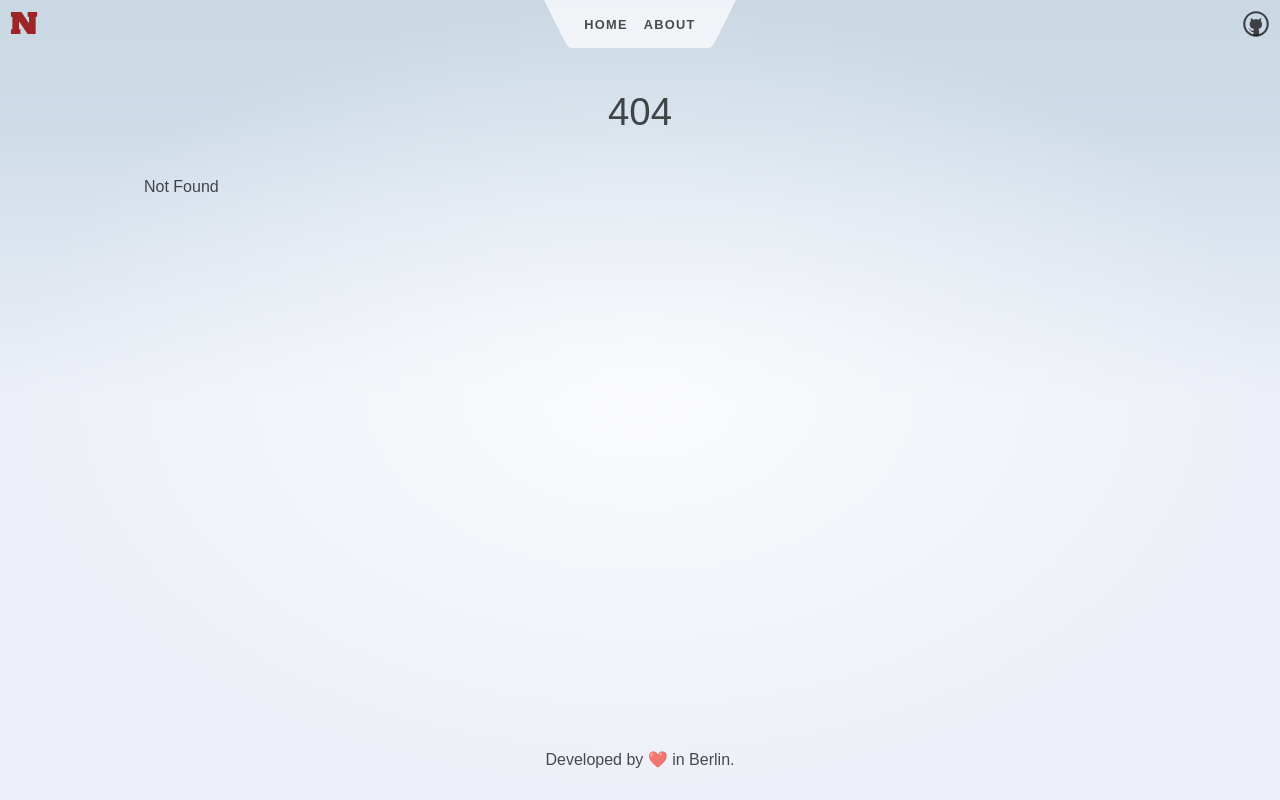
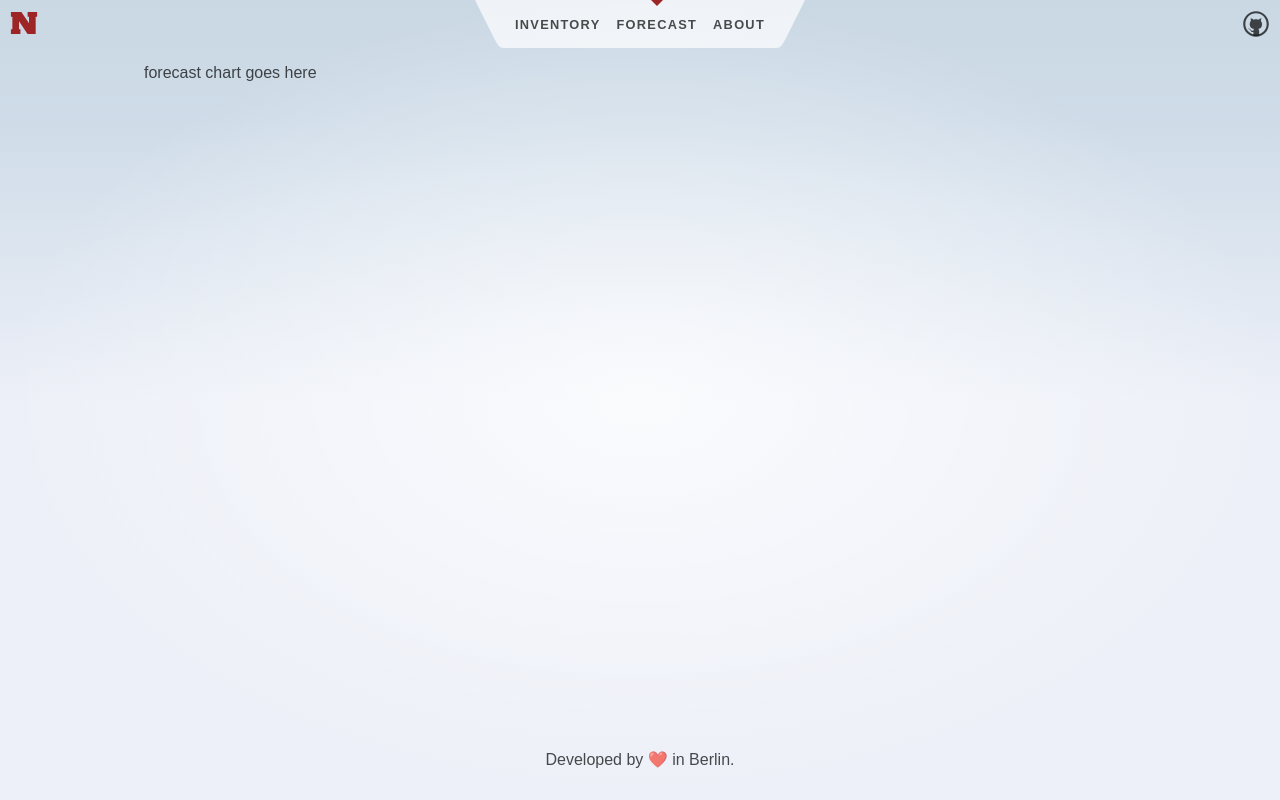
Before and after one commit to jarjan/naubay-frontend, a SvelteKit app: page /forecast in a window 1280 px wide. Before the commit this address had no page. Built offline with nearby package versions, Linux system fonts and the light colour scheme.

Commit message:
add dummy forecast page

```diff
--- a/src/routes/Header.svelte
+++ b/src/routes/Header.svelte
@@ -17,7 +17,10 @@
 		</svg>
 		<ul>
 			<li aria-current={$page.url.pathname === '/' ? 'page' : undefined}>
-				<a href="/">Home</a>
+				<a href="/">Inventory</a>
+			</li>
+			<li aria-current={$page.url.pathname === '/forecast' ? 'page' : undefined}>
+				<a href="/forecast">Forecast</a>
 			</li>
 			<li aria-current={$page.url.pathname === '/about' ? 'page' : undefined}>
 				<a href="/about">About</a>
--- /dev/null
+++ b/src/routes/forecast/+page.svelte
@@ -0,0 +1,5 @@
+
+<div>
+
+  forecast chart goes here
+</div>
--- /dev/null
+++ b/src/routes/forecast/+page.ts
@@ -0,0 +1 @@
+export const prerender = true;
```
